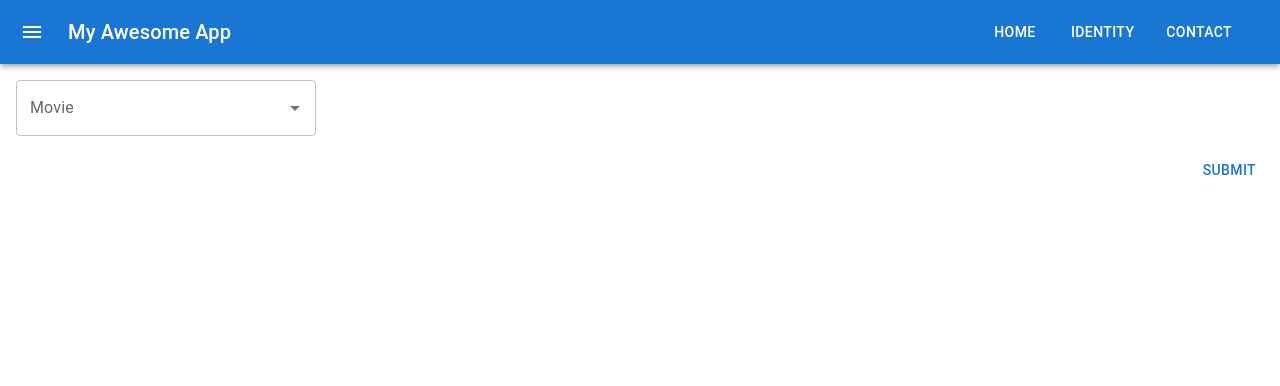
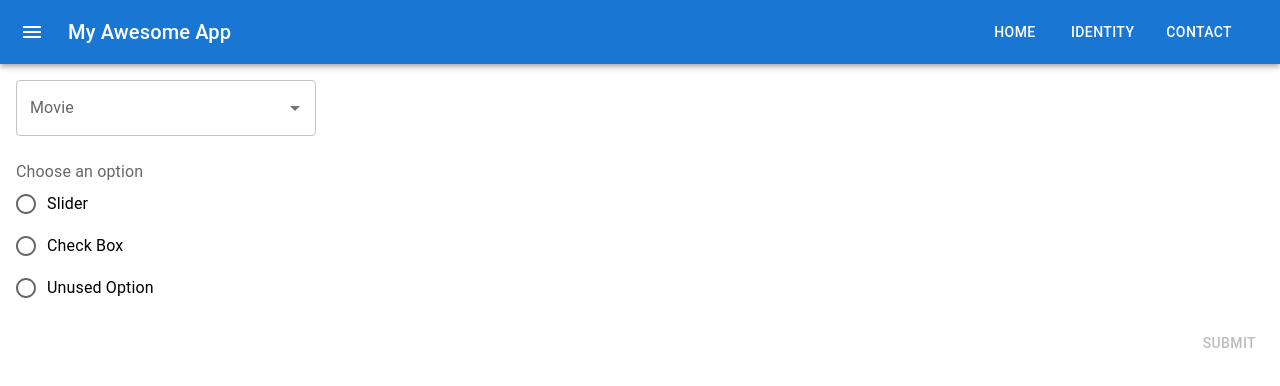
Before and after one commit to takenoko1395/aster, a React (Vite) app: page /input in a window 1280 px wide. Shown: the top 386 px of the page. Built offline with nearby package versions, Linux system fonts and the light colour scheme.

Commit message:
UI追加

```diff
--- /dev/null
+++ b/src/pages/input/component/CheckBoxGroup.tsx
@@ -0,0 +1,44 @@
+import { useFormContext, Controller } from 'react-hook-form'
+import { Checkbox, FormControl, FormControlLabel, FormGroup } from '@mui/material'
+import { InputFormSchema } from '../types'
+
+export const CheckBoxGroup = () => {
+  const { control, formState: { errors } } = useFormContext<InputFormSchema>()
+
+  return (
+    <FormControl error={!!errors.checkBoxes}>
+      <FormGroup>
+        <Controller
+          name="checkBoxes.coding"
+          control={control}
+          render={({ field }) => (
+            <FormControlLabel
+              control={<Checkbox {...field} />}
+              label="Coding"
+            />
+          )}
+        />
+        <Controller
+          name="checkBoxes.music"
+          control={control}
+          render={({ field }) => (
+            <FormControlLabel
+              control={<Checkbox {...field} />}
+              label="Music"
+            />
+          )}
+        />
+        <Controller
+          name="checkBoxes.sports"
+          control={control}
+          render={({ field }) => (
+            <FormControlLabel
+              control={<Checkbox {...field} />}
+              label="Sports"
+            />
+          )}
+        />
+      </FormGroup>
+    </FormControl>
+  )
+}
--- /dev/null
+++ b/src/pages/input/component/ComboBox.tsx
@@ -0,0 +1,42 @@
+import { Autocomplete, TextField } from '@mui/material'
+import { Controller, useFormContext } from 'react-hook-form'
+import { InputFormSchema } from '../types'
+
+export const ComboBox = () => {
+  const { control, formState: { errors } } = useFormContext<InputFormSchema>()
+  const top100Films = [
+    { id: 1, title: 'The Shawshank Redemption', year: 1994 },
+    { id: 2, title: 'The Godfather', year: 1972 },
+    { id: 3, title: 'The Godfather: Part II', year: 1974 },
+    { id: 4, title: 'The Dark Knight', year: 2008 },
+    { id: 5, title: '12 Angry men', year: 1957 },
+  ]
+
+  return (
+    // テキストフィールドみたいに直接FormContextを渡せるコンポーネントは少ない
+    // その場合はControllerでラップすると良い感じ
+    <Controller
+      name="combo"
+      control={control}
+      rules={{ required: 'Please select a movie' }}
+      render={({ field }) => (
+        <Autocomplete
+          disablePortal
+          options={top100Films}
+          getOptionLabel={option => option.title} // 表示用のラベル
+          isOptionEqualToValue={(option, value) => option.title === value.title} // 選択状態を正しく判定
+          onChange={(_, newValue) => field.onChange(newValue ? newValue.year : '')} // `id` のみを保存
+          sx={{ width: 300 }}
+          renderInput={params => (
+            <TextField
+              {...params}
+              label="Movie"
+              error={!!errors.combo}
+              helperText={errors.combo ? errors.combo.message : ''}
+            />
+          )}
+        />
+      )}
+    />
+  )
+}
--- /dev/null
+++ b/src/pages/input/component/CustomRadioGroup.tsx
@@ -0,0 +1,31 @@
+import { Box, FormControl, FormControlLabel, FormLabel, Radio, RadioGroup, Typography } from '@mui/material'
+import { Controller, useFormContext } from 'react-hook-form'
+import { InputFormSchema } from '../types'
+
+export const CustomRadioGroup = () => {
+  const { control, formState: { errors } } = useFormContext<InputFormSchema>()
+
+  return (
+    <>
+      <Box mt={2}>
+        <FormControl component="fieldset">
+          <FormLabel component="legend">Choose an option</FormLabel>
+          <Controller
+            name="radioOption"
+            defaultValue=""
+            control={control}
+            rules={{ required: 'Please select an option' }}
+            render={({ field }) => (
+              <RadioGroup {...field}>
+                <FormControlLabel value="slider" control={<Radio />} label="Slider" />
+                <FormControlLabel value="checkbox" control={<Radio />} label="Check Box" />
+                <FormControlLabel value="unusedOption" control={<Radio />} label="Unused Option" />
+              </RadioGroup>
+            )}
+          />
+          {errors.radioOption && <Typography color="error">{errors.radioOption.message}</Typography>}
+        </FormControl>
+      </Box>
+    </>
+  )
+}
--- /dev/null
+++ b/src/pages/input/component/CustomSlider.tsx
@@ -0,0 +1,33 @@
+import { FormControl, FormLabel, Slider, Typography } from '@mui/material'
+import { Controller, useFormContext } from 'react-hook-form'
+import { InputFormSchema } from '../types'
+
+export const CustomSlider = () => {
+  const { control, formState: { errors } } = useFormContext<InputFormSchema>()
+
+  return (
+    <>
+      <FormControl component="fieldset">
+        <FormLabel component="legend">Choose a number</FormLabel>
+        <Controller
+          name="slider"
+          defaultValue={0}
+          control={control}
+          rules={{ required: 'Please select a number' }}
+          render={({ field }) => (
+            <Slider
+              {...field}
+              min={0}
+              max={100}
+              step={10}
+              valueLabelDisplay="auto"
+              marks
+              sx={{ width: 300 }}
+            />
+          )}
+        />
+        {errors.slider && <Typography color="error">{errors.slider.message}</Typography>}
+      </FormControl>
+    </>
+  )
+}
--- a/src/pages/input/index.tsx
+++ b/src/pages/input/index.tsx
@@ -1,56 +1,25 @@
-import { Autocomplete, Box, Button, Stack, TextField, Typography } from '@mui/material'
+import { Box, Button, Stack } from '@mui/material'
 import { InputFormSchema, inputFormSchema } from './types'
-import { Controller, FormProvider, useForm, useFormContext } from 'react-hook-form'
+import { FormProvider, useForm, useWatch } from 'react-hook-form'
 import { yupResolver } from '@hookform/resolvers/yup'
-import { useState } from 'react'
-
-const ComboBox = () => {
-  const { control, formState: { errors } } = useFormContext<InputFormSchema>()
-  const top100Films = [
-    { id: 1, title: 'The Shawshank Redemption', year: 1994 },
-    { id: 2, title: 'The Godfather', year: 1972 },
-    { id: 3, title: 'The Godfather: Part II', year: 1974 },
-    { id: 4, title: 'The Dark Knight', year: 2008 },
-    { id: 5, title: '12 Angry men', year: 1957 },
-  ]
-
-  return (
-    // テキストフィールドみたいに直接FormContextを渡せるコンポーネントは少ない
-    // その場合はControllerでラップすると良い感じ
-    <Controller
-      name="combo"
-      control={control}
-      rules={{ required: 'Please select a movie' }}
-      render={({ field }) => (
-        <Autocomplete
-          disablePortal
-          options={top100Films}
-          getOptionLabel={option => option.title} // 表示用のラベル
-          isOptionEqualToValue={(option, value) => option.title === value.title} // 選択状態を正しく判定
-          onChange={(_, newValue) => field.onChange(newValue ? newValue.year : '')} // `id` のみを保存
-          sx={{ width: 300 }}
-          renderInput={params => (
-            <TextField
-              {...params}
-              label="Movie"
-              error={!!errors.combo}
-              helperText={errors.combo ? errors.combo.message : ''}
-            />
-          )}
-        />
-      )}
-    />
-  )
-}
+import { ComboBox } from './component/ComboBox'
+import { CustomRadioGroup } from './component/CustomRadioGroup'
+import { CustomSlider } from './component/CustomSlider'
+import { CheckBoxGroup } from './component/CheckBoxGroup'
 
 export const Page = () => {
-  const [text, setText] = useState<InputFormSchema>()
   const methods = useForm({
     resolver: yupResolver(inputFormSchema),
   })
 
+  // useStateを使わずに値の変更を監視する
+  const selectedOption = useWatch({
+    control: methods.control, // methodsからcontrolを取得
+    name: 'radioOption', // 監視するフィールド名
+  })
+
   const onSubmit = (data: InputFormSchema) => {
-    setText(data)
+    console.log(data)
   }
 
   return (
@@ -59,21 +28,32 @@ export const Page = () => {
         <Box margin={2}>
           <Stack spacing={3} direction="column">
             <ComboBox />
+            <CustomRadioGroup />
+            { selectedOption === 'slider' ? <CustomSlider /> : <></> }
+            { selectedOption === 'checkbox' ? <CheckBoxGroup /> : <></> }
+
           </Stack>
           <Box alignContent="right" textAlign="right" marginTop={2}>
-            <Button type="submit"
-            //  disabled={!methods.formState.isValid}
+            <Button
+              type="submit"
+              disabled={!methods.formState.isValid}
             >
               Submit
             </Button>
           </Box>
-          <Box>
-            {text && (
-              <Typography>
-                {text.combo}
-              </Typography>
+          {/* 結果を表示 */}
+          {/* <Box>
+            {result && (
+              <Stack spacing={2}>
+                <Typography variant="h6">入力内容</Typography>
+                {Object.entries(result).map(([key, value]) => (
+                  <Typography key={key} variant="body1">
+                    {`${key}: ${value}`}
+                  </Typography>
+                ))}
+              </Stack>
             )}
-          </Box>
+          </Box> */}
         </Box>
       </form>
     </FormProvider>
--- a/src/pages/input/types.ts
+++ b/src/pages/input/types.ts
@@ -1,19 +1,35 @@
 import * as yup from 'yup'
 
 export const inputFormSchema = yup.object({
+  // コンボボックス
   combo: yup.string()
     .test(
       'combo-valid',
       '1974以降が至高なので選び直してください',
       value => value ? parseInt(value) >= 1974 : false)
     .required('映画を選択してください'),
-  // email: yup.string().email('正しいメールアドレスを入力してください').required('メールアドレスは必須です'),
-  // password: yup.string().test(
-  //   'password',
-  //   'パスワードは半角英数字を組み合わせて8~256文字を設定してください',
-  //   value => value ? new RegExp('^[a-zA-Z0-9]{8,256}$').test(value) : false,
-  // )
-  //   .required('パスワードは必須です'),
+  // ラジオボタン
+  radioOption: yup.string().required('ラジオボタンを入力してね').test(
+    'radioOption',
+    'Unused Option を選択しないでください',
+    value => value ? value !== 'unusedOption' : true,
+  ),
+  // スライダー
+  slider: yup.number().when('radioOption', {
+    is: 'slider',
+    then: schema => schema.min(50, '50以上の値を入力してください'),
+    otherwise: schema => schema.optional().transform(() => undefined), // Sliderが選択されていない場合は値を消す
+  }).optional(),
+  // チェックボックス
+  checkBoxes: yup.object({
+    coding: yup.boolean().optional(),
+    music: yup.boolean().optional(),
+    sports: yup.boolean().optional(),
+  }).when('radioOption', {
+    is: 'checkbox',
+    then: schema => schema.required('チェックボックスを選択してください'),
+    otherwise: schema => schema.optional().transform(() => undefined), // Sliderが選択されていない場合は値を消す
+  }).required(),
 })
 
 export type InputFormSchema = yup.InferType<typeof inputFormSchema>
```
